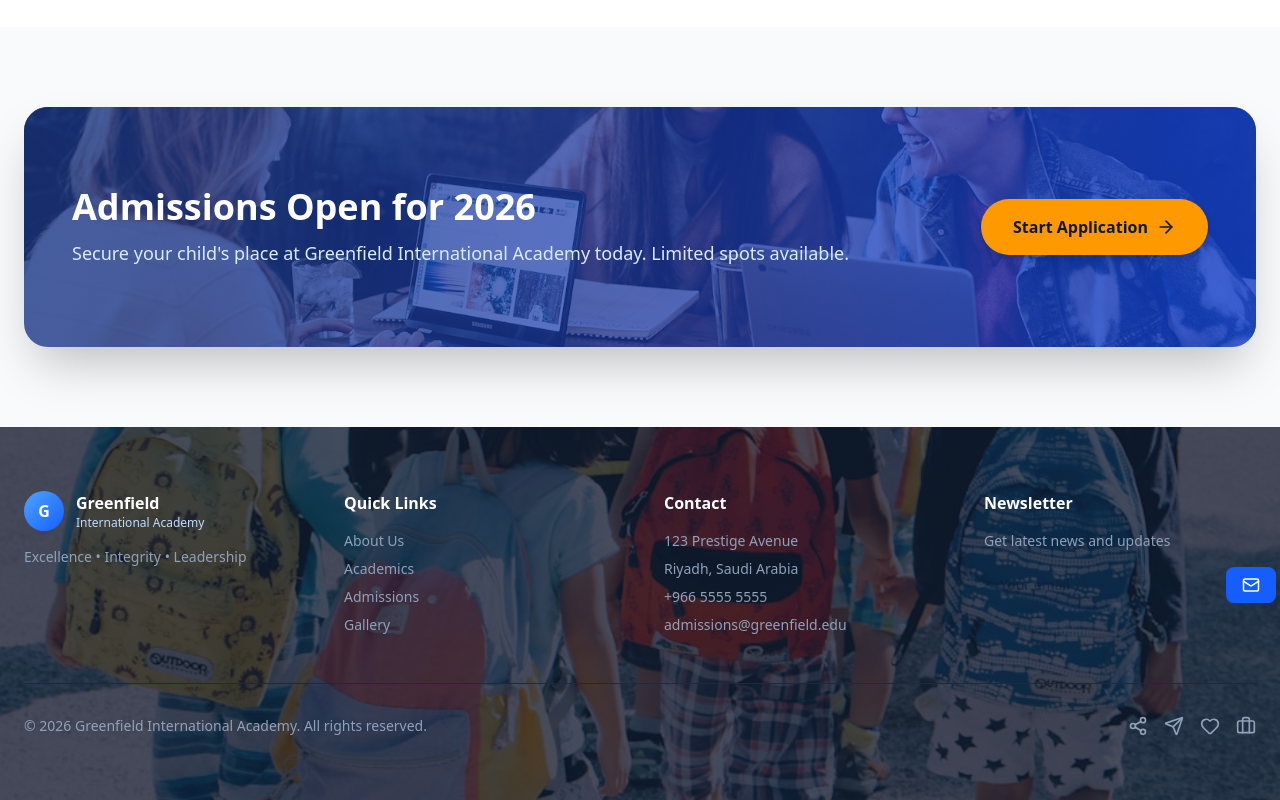
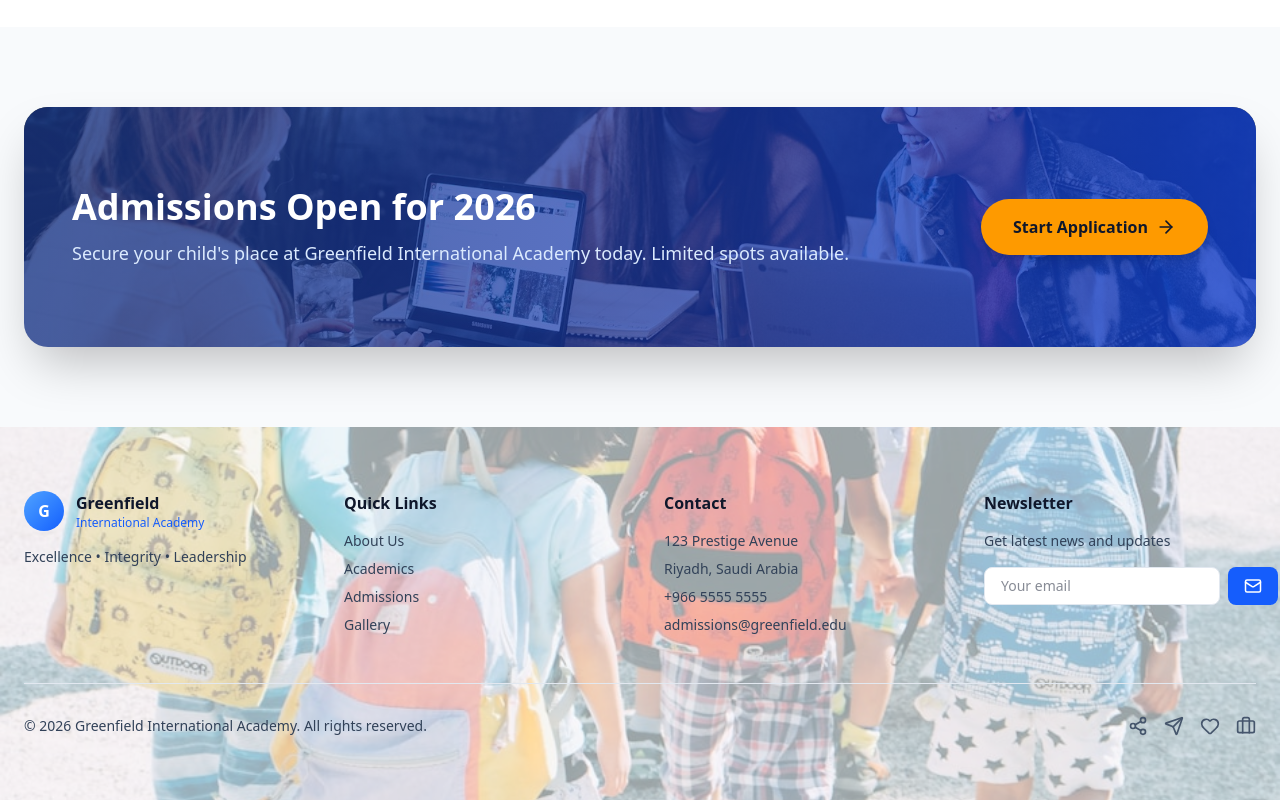
Before and after one commit to Ayomide-Philip/school-website-saudi, a Next.js app: page / in a window 1280 px wide. Shown: the part 4459-5259 px from the top of the page. Built offline with nearby package versions, Linux system fonts and the light colour scheme.

Commit message:
fix: update Footer component styles for improved readability and visual consistency

```diff
--- a/components/Footer.tsx
+++ b/components/Footer.tsx
@@ -18,14 +18,14 @@ export default function Footer() {
 
   return (
     <footer
-      className="relative text-white"
+      className="relative text-slate-900 dark:text-white"
       style={{
         backgroundImage: "url('/images/online/footer.jpg')",
         backgroundSize: "cover",
         backgroundPosition: "center",
       }}
     >
-      <div className="absolute inset-0 bg-slate-900/75" />
+      <div className="absolute inset-0 bg-white/60 dark:bg-slate-900/75" />
       <div className="mx-auto max-w-7xl px-6 py-16 relative z-10">
         <div className="grid grid-cols-1 gap-12 sm:grid-cols-2 lg:grid-cols-4">
           <motion.div
@@ -35,17 +35,19 @@ export default function Footer() {
             viewport={{ once: true }}
           >
             <div className="flex items-center gap-3 mb-4">
-              <div className="h-10 w-10 rounded-full bg-linear-to-br from-blue-400 to-blue-600 flex items-center justify-center font-semibold">
+              <div className="h-10 w-10 rounded-full bg-linear-to-br from-blue-400 to-blue-600 flex items-center justify-center font-semibold text-white">
                 G
               </div>
               <div>
-                <div className="font-semibold text-white">Greenfield</div>
-                <div className="text-xs text-blue-200">
+                <div className="font-semibold text-slate-900 dark:text-white">
+                  Greenfield
+                </div>
+                <div className="text-xs text-blue-600 dark:text-blue-200">
                   International Academy
                 </div>
               </div>
             </div>
-            <p className="text-sm text-slate-400">
+            <p className="text-sm text-slate-700 dark:text-slate-400">
               Excellence • Integrity • Leadership
             </p>
           </motion.div>
@@ -56,25 +58,39 @@ export default function Footer() {
             transition={{ duration: 0.5, delay: 0.1 }}
             viewport={{ once: true }}
           >
-            <h4 className="font-semibold mb-4">Quick Links</h4>
-            <ul className="space-y-2 text-sm text-slate-400">
+            <h4 className="font-semibold mb-4 text-slate-900 dark:text-white">
+              Quick Links
+            </h4>
+            <ul className="space-y-2 text-sm text-slate-700 dark:text-slate-400">
               <li>
-                <a href="#about" className="hover:text-white transition">
+                <a
+                  href="#about"
+                  className="text-slate-700 dark:text-slate-300 hover:text-slate-900 dark:hover:text-white transition"
+                >
                   About Us
                 </a>
               </li>
               <li>
-                <a href="#academics" className="hover:text-white transition">
+                <a
+                  href="#academics"
+                  className="text-slate-700 dark:text-slate-300 hover:text-slate-900 dark:hover:text-white transition"
+                >
                   Academics
                 </a>
               </li>
               <li>
-                <a href="#admissions" className="hover:text-white transition">
+                <a
+                  href="#admissions"
+                  className="text-slate-700 dark:text-slate-300 hover:text-slate-900 dark:hover:text-white transition"
+                >
                   Admissions
                 </a>
               </li>
               <li>
-                <a href="#gallery" className="hover:text-white transition">
+                <a
+                  href="#gallery"
+                  className="text-slate-700 dark:text-slate-300 hover:text-slate-900 dark:hover:text-white transition"
+                >
                   Gallery
                 </a>
               </li>
@@ -87,14 +103,16 @@ export default function Footer() {
             transition={{ duration: 0.5, delay: 0.2 }}
             viewport={{ once: true }}
           >
-            <h4 className="font-semibold mb-4">Contact</h4>
-            <ul className="space-y-2 text-sm text-slate-400">
+            <h4 className="font-semibold mb-4 text-slate-900 dark:text-white">
+              Contact
+            </h4>
+            <ul className="space-y-2 text-sm text-slate-700 dark:text-slate-400">
               <li>123 Prestige Avenue</li>
               <li>Riyadh, Saudi Arabia</li>
               <li>
                 <a
                   href="tel:+966555555555"
-                  className="hover:text-white transition"
+                  className="hover:text-slate-900 dark:hover:text-white transition"
                 >
                   +966 5555 5555
                 </a>
@@ -102,7 +120,7 @@ export default function Footer() {
               <li>
                 <a
                   href="mailto:admissions@greenfield.edu"
-                  className="hover:text-white transition"
+                  className="hover:text-slate-900 dark:hover:text-white transition"
                 >
                   admissions@greenfield.edu
                 </a>
@@ -116,8 +134,10 @@ export default function Footer() {
             transition={{ duration: 0.5, delay: 0.3 }}
             viewport={{ once: true }}
           >
-            <h4 className="font-semibold mb-4">Newsletter</h4>
-            <p className="mb-4 text-sm text-slate-400">
+            <h4 className="font-semibold mb-4 text-slate-900 dark:text-white">
+              Newsletter
+            </h4>
+            <p className="mb-4 text-sm text-slate-700 dark:text-slate-400">
               Get latest news and updates
             </p>
             <form onSubmit={handleSubscribe} className="flex gap-2">
@@ -127,7 +147,7 @@ export default function Footer() {
                 onChange={(e) => setEmail(e.target.value)}
                 placeholder="Your email"
                 aria-label="Email for newsletter"
-                className="flex-1 rounded-lg px-4 py-2 text-slate-900 dark:text-white dark:bg-slate-800 dark:border dark:border-slate-700 text-sm"
+                className="flex-1 rounded-lg px-4 py-2 text-slate-900 dark:text-white bg-white dark:bg-slate-800 border border-slate-200 dark:border-slate-700 text-sm"
               />
               <button
                 type="submit"
@@ -149,14 +169,14 @@ export default function Footer() {
           whileInView={{ opacity: 1 }}
           transition={{ duration: 0.6, delay: 0.4 }}
           viewport={{ once: true }}
-          className="mt-12 border-t border-slate-800 pt-8"
+          className="mt-12 border-t border-slate-200 dark:border-slate-800 pt-8"
         >
           <div className="flex flex-col items-center justify-between gap-6 sm:flex-row">
-            <p className="text-sm text-slate-400">
+            <p className="text-sm text-slate-700 dark:text-slate-400">
               © {new Date().getFullYear()} Greenfield International Academy. All
               rights reserved.
             </p>
-            <div className="flex items-center gap-4 text-slate-400">
+            <div className="flex items-center gap-4 text-slate-600 dark:text-slate-400">
               <a
                 href="#"
                 className="hover:text-white transition"
@@ -166,21 +186,21 @@ export default function Footer() {
               </a>
               <a
                 href="#"
-                className="hover:text-white transition"
+                className="hover:text-slate-900 dark:hover:text-white transition"
                 aria-label="Twitter"
               >
                 <Send size={20} />
               </a>
               <a
                 href="#"
-                className="hover:text-white transition"
+                className="hover:text-slate-900 dark:hover:text-white transition"
                 aria-label="Instagram"
               >
                 <Heart size={20} />
               </a>
               <a
                 href="#"
-                className="hover:text-white transition"
+                className="hover:text-slate-900 dark:hover:text-white transition"
                 aria-label="LinkedIn"
               >
                 <Briefcase size={20} />
```
